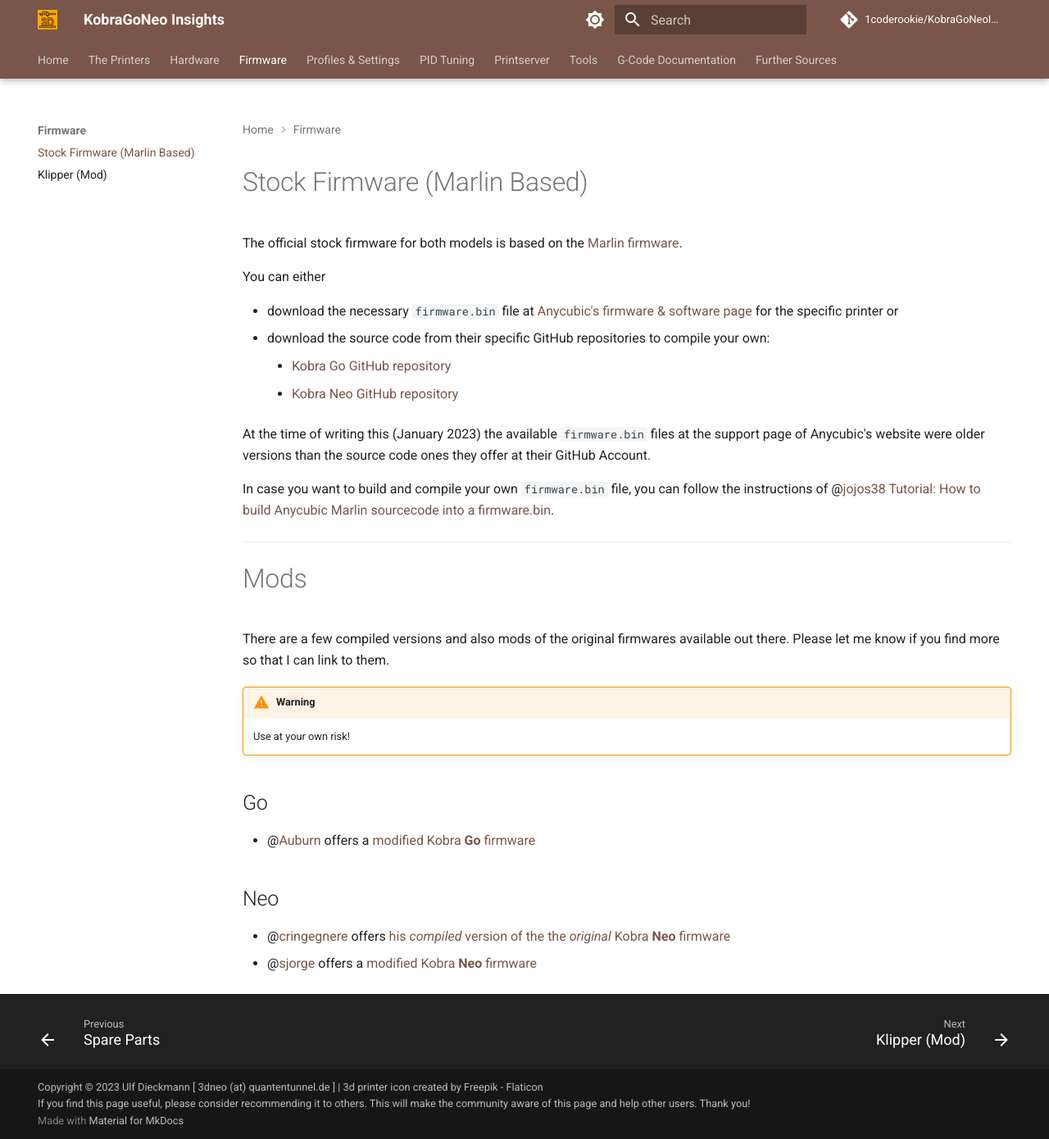
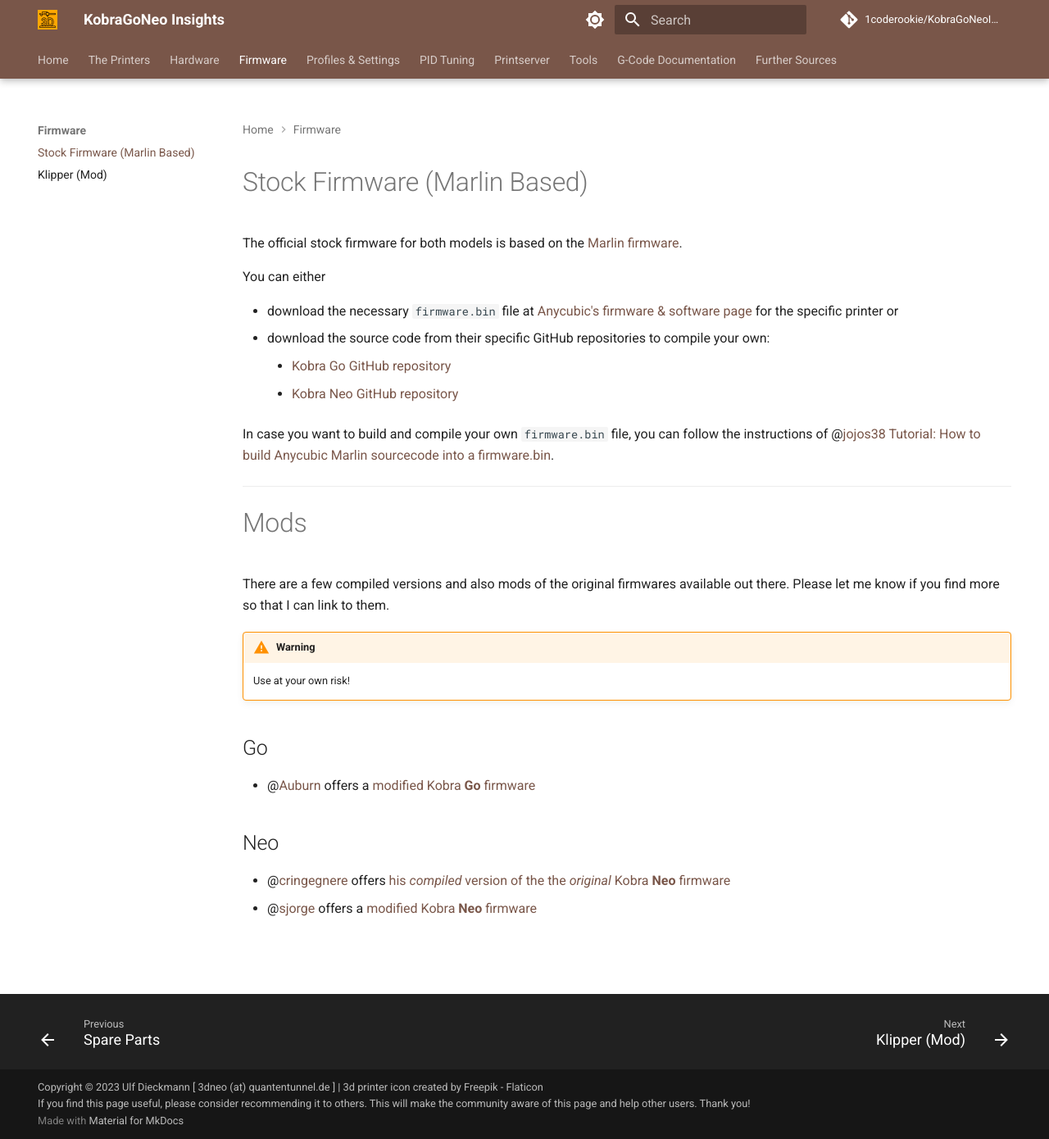
Before and after one commit to 1coderookie/KobraGoNeoInsights, an MkDocs documentation site: the page built from docs/firmware/fw_marlin.md, in a window 1280 px wide and 1390 px high. Shown: the whole window at 82% size. Built offline with MkDocs 1.6.1 and Material for MkDocs 9.7.7, drawn with Linux system fonts in a browser that asks for light colours; comment, search, counter and statistics services are not loaded.

Commit message:
Update fw_marlin.md

```diff
--- a/docs/firmware/fw_marlin.md
+++ b/docs/firmware/fw_marlin.md
@@ -9,8 +9,6 @@
 - download the source code from their specific GitHub repositories to compile your own:
     - [Kobra Go GitHub repository](https://github.com/ANYCUBIC-3D/Kobra_Go)
     - [Kobra Neo GitHub repository](https://github.com/ANYCUBIC-3D/Kobra_Neo)
-
-At the time of writing this (January 2023) the available `firmware.bin` files at the support page of Anycubic's website were older versions than the source code ones they offer at their GitHub Account.
 
 In case you want to build and compile your own `firmware.bin` file, you can follow the instructions of @[jojos38](https://github.com/jojos38) [Tutorial: How to build Anycubic Marlin sourcecode into a firmware.bin](https://www.reddit.com/r/anycubic/comments/y2waxu/tutorial_how_to_build_anycubic_marlin_source_code/).
 
```
